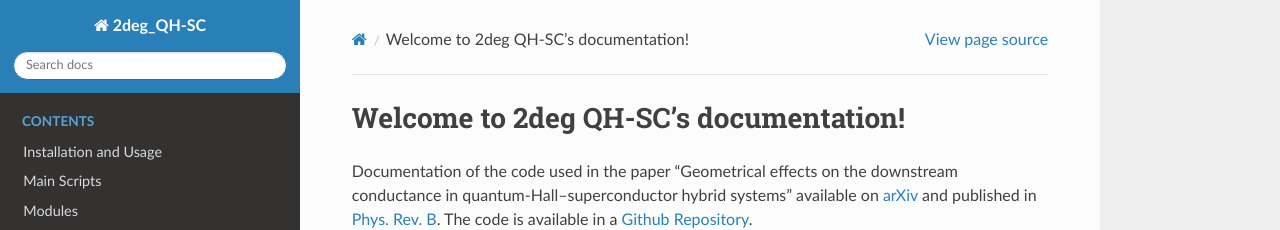
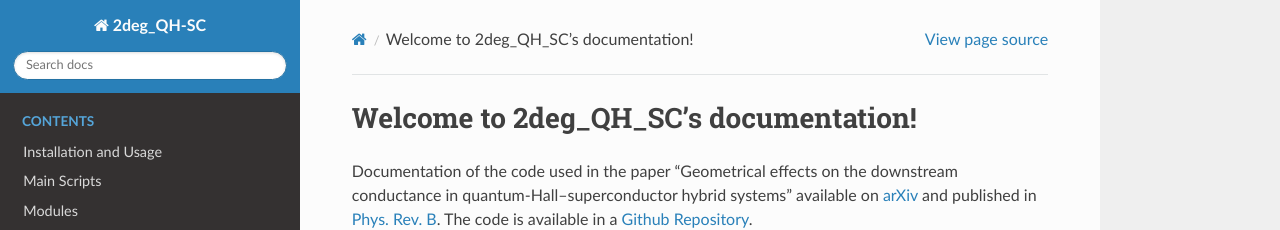
Before and after one commit to akdavid/2deg_QH_SC, a Sphinx documentation site: the page built from documentation/doc/index.rst, in a window 1280 px wide and 1241 px high. Shown: the top 230 px of the window. Built offline with Sphinx 7.4.7 and the Read the Docs theme 2.0.0, drawn with Linux system fonts in a browser that asks for light colours.

```diff
--- a/documentation/doc/index.rst
+++ b/documentation/doc/index.rst
@@ -3,7 +3,7 @@
    You can adapt this file completely to your liking, but it should at least
    contain the root `toctree` directive.
 
-Welcome to 2deg QH-SC's documentation!
+Welcome to 2deg_QH_SC's documentation!
 ======================================
 
 Documentation of the code used in the paper “Geometrical effects on the downstream conductance in quantum-Hall--superconductor hybrid systems” available on `arXiv <https://arxiv.org/abs/2210.16867>`_ and published in `Phys. Rev. B <https://journals.aps.org/prb/abstract/10.1103/PhysRevB.107.125416>`_. The code is available in a `Github Repository <https://github.com/akdavid/2deg_QH_SC/>`_.
```
